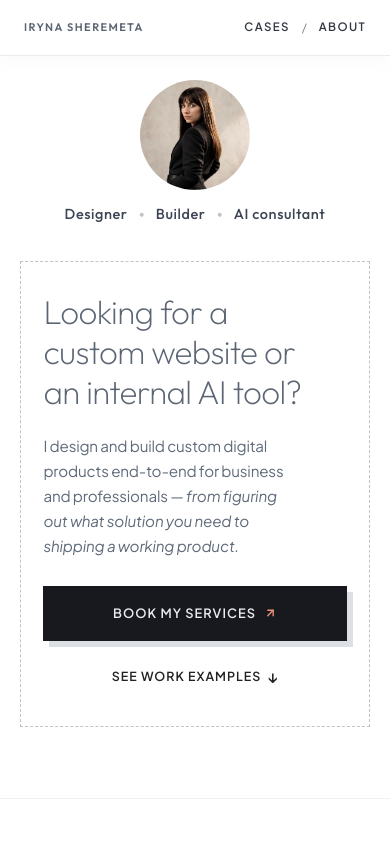
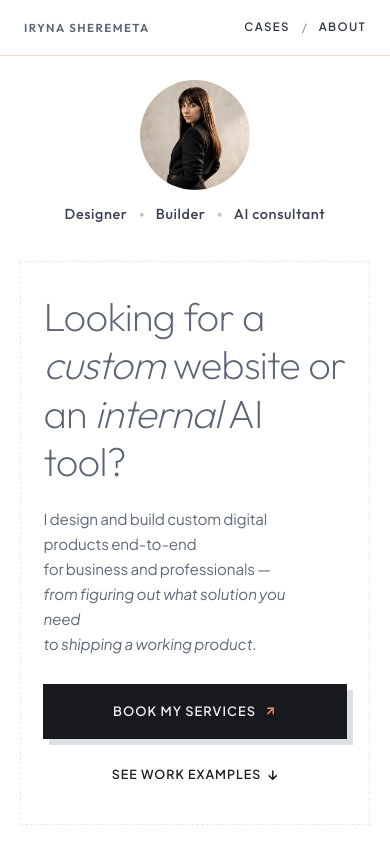
Before and after one commit to Irene2828/porfoliojuly, a Next.js app: page / in a window 390 px wide. Shown: the top 844 px of the page. Built offline with nearby package versions, Linux system fonts and the light colour scheme; no server answers; the database is empty.

Commit message:
Refine hero and header typography, geometric accents, and strokes

```diff
--- a/src/app/components/Header.css
+++ b/src/app/components/Header.css
@@ -19,8 +19,8 @@
   align-items: center;
   height: 3.5rem;
   box-sizing: border-box;
-  border-bottom: 1px solid rgba(0, 0, 0, 0.06);
-  box-shadow: 0 4px 24px rgba(0, 0, 0, 0.03), inset 0 -1px 0 rgba(255, 255, 255, 0.4);
+  border-bottom: 1px solid rgba(236, 145, 119, 0.35);
+  box-shadow: none !important;
   z-index: 1000;
   pointer-events: auto;
   opacity: 0;
@@ -350,7 +350,7 @@
     background-color: rgba(255, 255, 255, 0.85) !important;
     backdrop-filter: saturate(180%) blur(20px) !important;
     -webkit-backdrop-filter: saturate(180%) blur(20px) !important;
-    border-bottom: 1px solid rgba(0, 0, 0, 0.08) !important;
+    border-bottom: 1px solid rgba(236, 145, 119, 0.35) !important;
     opacity: 0;
     transform: translateY(-100%);
     animation: headerSlideDown 0.65s cubic-bezier(0.22, 1, 0.36, 1) 0.1s forwards !important;
@@ -383,7 +383,7 @@
 
   .mobile-brand-name {
     font-family: var(--font-heading), Outfit, sans-serif;
-    font-size: 12px;
+    font-size: 12.6px;
     font-weight: 600;
     color: var(--color-heading-silver) !important;
     letter-spacing: 0.13em;
@@ -431,10 +431,10 @@
     gap: 0.05rem !important;
   }
   .mobile-brand-name {
-    font-size: 11px !important;
+    font-size: 11.55px !important;
   }
   .mobile-brand-title {
-    font-size: 0.64rem !important;
+    font-size: 0.672rem !important;
   }
 }
 
--- a/src/app/components/Header.tsx
+++ b/src/app/components/Header.tsx
@@ -12,8 +12,8 @@ export default function Header() {
         {/* Left side (Desktop): Name and Title */}
         <div className="header-spacer-desktop">
           <a href="/" aria-label="Home" style={{ textDecoration: 'none', display: 'flex', flexDirection: 'row', alignItems: 'baseline', gap: '0.5rem' }}>
-            <span style={{ fontFamily: 'var(--font-heading), Outfit, sans-serif', fontSize: '13px', fontWeight: 600, color: 'var(--color-heading-silver)', letterSpacing: '0.14em', textTransform: 'uppercase', lineHeight: '1.3' }}>IRYNA SHEREMETA</span>
-            <span style={{ fontFamily: 'var(--font-body), "Plus Jakarta Sans", sans-serif', fontSize: '0.7875rem', fontWeight: 500, color: '#5C6672', lineHeight: '1.2', letterSpacing: '0.06em' }}>/ Creative technologist /</span>
+            <span style={{ fontFamily: 'var(--font-heading), Outfit, sans-serif', fontSize: '13.65px', fontWeight: 600, color: 'var(--color-heading-silver)', letterSpacing: '0.14em', textTransform: 'uppercase', lineHeight: '1.3' }}>IRYNA SHEREMETA</span>
+            <span style={{ fontFamily: 'var(--font-body), "Plus Jakarta Sans", sans-serif', fontSize: '0.827rem', fontWeight: 500, color: '#5C6672', lineHeight: '1.2', letterSpacing: '0.06em' }}>/ Creative technologist /</span>
           </a>
         </div>
 
--- a/src/app/components/Hero.css
+++ b/src/app/components/Hero.css
@@ -39,7 +39,7 @@
   right: 0;
   width: 55%;
   background: radial-gradient(ellipse at 60% 40%, rgba(255, 255, 255, 0.85) 0%, rgba(255, 255, 255, 0.35) 55%, rgba(255, 255, 255, 0) 85%), linear-gradient(135deg, #e8ebee 0%, #dcdfe3 45%, #c9ced3 100%);
-  border-left: 1px solid rgba(0, 0, 0, 0.08);
+  border-left: 1px solid rgba(236, 145, 119, 0.35);
   border-right: none;
   box-shadow: none;
   z-index: 1;
@@ -140,7 +140,7 @@
 
 .hero-content {
   flex: 1;
-  max-width: 720px;
+  max-width: 810px;
   position: relative;
   z-index: 5;
   transform: none;
@@ -207,8 +207,8 @@
   max-width: none !important;
   width: calc(100% + 2rem);
   background: #ffffff !important;
-  border: 1px dashed rgba(18, 18, 18, 0.25); /* dashed frame */
-  padding: 3.79rem 5.06rem; /* top and bottom padding increased by 25% */
+  border: 1px dashed rgba(236, 145, 119, 0.24); /* subtle dashed peach frame */
+  padding: 3.79rem clamp(2.5rem, 3.2vw, 3.8rem);
   margin-right: -2rem;
   margin-left: 0;
   transform: none;
@@ -358,7 +358,7 @@
 
 .hero-name-group .hero-text h1 {
   font-family: var(--font-heading) !important;
-  font-size: clamp(40px, 4.9vw, 45.5px) !important;
+  font-size: clamp(40px, 3.8vw, 54.6px) !important;
   line-height: 1.18 !important;
   margin: 0;
   background: none;
@@ -372,6 +372,42 @@
   font-synthesis: style;
   -webkit-text-stroke: 0 !important;
   text-stroke: 0 !important;
+}
+
+.headline-line {
+  display: inline;
+}
+
+@media (min-width: 901px) {
+  .headline-line {
+    display: inline-block;
+    white-space: nowrap;
+  }
+}
+
+.headline-emphasis {
+  font-style: italic;
+  font-family: inherit;
+  font-weight: inherit;
+  display: inline-block;
+  position: relative;
+  cursor: pointer;
+}
+
+.headline-emphasis::after {
+  content: '';
+  position: absolute;
+  left: 0;
+  bottom: 2px;
+  width: 0%;
+  height: 1.5px;
+  background-color: currentColor;
+  transition: width 0.25s cubic-bezier(0.16, 1, 0.3, 1);
+  pointer-events: none;
+}
+
+.headline-emphasis:hover::after {
+  width: 100%;
 }
 
 .br-mobile {
@@ -659,6 +695,7 @@
   margin-top: 15px;
   z-index: 1;
   pointer-events: none;
+  box-shadow: -8px -8px 0px rgba(236, 145, 119, 0.2);
 }
 
 .hero-dot-overlay {
@@ -829,7 +866,7 @@
     margin: 0 !important;
     padding: 1.85rem 1.4rem !important;
     background: #ffffff !important;
-    border: 1px dashed rgba(18, 18, 18, 0.25) !important;
+    border: 1px dashed rgba(236, 145, 119, 0.24) !important;
     box-shadow: none !important;
     transform: none !important;
     align-items: flex-start !important;
@@ -869,7 +906,7 @@
     width: 100% !important;
     max-width: 100% !important;
     font-family: var(--font-heading) !important;
-    font-size: clamp(1.95rem, 7.8vw, 2.45rem) !important;
+    font-size: clamp(2.34rem, 9.36vw, 2.94rem) !important;
     letter-spacing: -0.025em !important;
     text-align: left !important;
     margin: 0 !important;
@@ -1136,7 +1173,7 @@
     padding: 2.25rem 1.15rem 2.25rem 1.15rem !important;
   }
   .hero-name-group .hero-text h1 {
-    font-size: clamp(1.25rem, 6.8vw, 1.65rem) !important;
+    font-size: clamp(1.5rem, 8.16vw, 1.98rem) !important;
   }
 }
 
@@ -1146,7 +1183,7 @@
     padding: 2.25rem 1.15rem 2.25rem 1.15rem !important;
   }
   .hero-name-group .hero-text h1 {
-    font-size: clamp(1.25rem, 6.8vw, 1.65rem) !important;
+    font-size: clamp(1.5rem, 8.16vw, 1.98rem) !important;
   }
 }
 
@@ -1837,7 +1874,7 @@
     justify-content: center !important;
   }
 }
-/* ── Mobile hero: circular avatar instead of large portrait (2026-10-06) ── */ @media (max-width: 900px) { .hero-mobile-intro { display: none !important; } .hero-image-wrapper { order: 0 !important; margin-bottom: 0 !important; background: transparent !important; border: none !important; border-radius: 0 !important; padding: 0 !important; box-shadow: none !important; } .hero-image-container { width: 110px !important; height: 110px !important; max-width: none !important; aspect-ratio: auto !important; border-radius: 50% !important; overflow: hidden !important; margin: 0 !important; padding: 0 !important; } .hero-image { width: 100% !important; height: 100% !important; object-fit: cover !important; object-position: top center !important; } .hero-image-brackets, .hero-image-brackets-left, .hero-image-offset-frame, .hero-decor-square { display: none !important; } }
+/* ── Mobile hero: circular avatar instead of large portrait (2026-10-06) ── */ @media (max-width: 900px) { .hero-mobile-intro { display: none !important; } .hero-image-wrapper { order: 0 !important; margin-bottom: 0 !important; background: transparent !important; border: none !important; border-radius: 0 !important; padding: 0 !important; box-shadow: none !important; } .hero-image-container { width: 110px !important; height: 110px !important; max-width: none !important; aspect-ratio: auto !important; border-radius: 50% !important; overflow: hidden !important; margin: 0 !important; padding: 0 !important; box-shadow: none !important; } .hero-image { width: 100% !important; height: 100% !important; object-fit: cover !important; object-position: top center !important; } .hero-image-brackets, .hero-image-brackets-left, .hero-image-offset-frame, .hero-decor-square { display: none !important; } }
 
 @media (min-width: 1600px) {
   .hero-copy-motion {
--- a/src/app/components/Hero.tsx
+++ b/src/app/components/Hero.tsx
@@ -47,8 +47,8 @@ export default function Hero() {
                 className="hero-text"
               >
                 <h1 className="title-serif hero-statement">
-                  I turn unclear problems<br />
-                  into clear digital solutions
+                  <span className="headline-line">I turn unclear problems</span><br />
+                  <span className="headline-line">into clear digital solutions</span>
                 </h1>
                 <ul className="hero-frame-bullets">
                   <li>&mdash; Workflow tools & internal products</li>
--- a/src/app/index.css
+++ b/src/app/index.css
@@ -358,7 +358,7 @@ h1, h2, h3, h4, h5, h6 {
   .v2-theme .hero-statement,
   .v2-theme .hero-name-group .hero-text h1 {
     font-family: var(--font-heading) !important;
-    font-size: clamp(36px, 4.8vw, 46px) !important;
+    font-size: clamp(40px, 3.8vw, 55.2px) !important;
     font-weight: 200 !important;
     letter-spacing: -0.02em !important;
     color: var(--color-heading-silver) !important;
@@ -371,7 +371,7 @@ h1, h2, h3, h4, h5, h6 {
 @media (min-width: 1600px) {
   .v2-theme .hero-statement,
   .v2-theme .hero-name-group .hero-text h1 {
-    font-size: 50.6px !important; /* 46px * 1.1 */
+    font-size: 60.72px !important; /* 55.2px * 1.1 */
   }
 }
 
@@ -379,7 +379,7 @@ h1, h2, h3, h4, h5, h6 {
   .v2-theme .hero-statement,
   .v2-theme .hero-name-group .hero-text h1 {
     font-family: var(--font-heading) !important;
-    font-size: clamp(32px, 8.5vw, 44px) !important;
+    font-size: clamp(38.4px, 10.2vw, 52.8px) !important;
     font-weight: 200 !important;
     letter-spacing: -0.02em !important;
     line-height: 1.22 !important;
--- a/src/app/v2/components/HeroV2.tsx
+++ b/src/app/v2/components/HeroV2.tsx
@@ -6,43 +6,33 @@ import heroImage from '@/app/assets/test.webp';
 export default function HeroV2() {
   return (
     <section className="section hero-section" id="home">
-      {/* Background Split with Testimonial-Style Architecture Geometry */}
+      {/* Background Split */}
       <div className="hero-bg-split">
-        {/* Geometric Abstract Decor Layer (matching Testimonials Grey BG) */}
-        <div
-          className="hide-on-mobile"
-          style={{
-            position: 'absolute',
-            inset: 0,
-            pointerEvents: 'none',
-            zIndex: 1,
-            opacity: 0.85
-          }}
-        >
-          {/* Top-Right Shapes */}
-          <div style={{ position: 'absolute', width: '220px', height: '130px', border: '1.5px solid rgba(236, 145, 119, 0.65)', top: '8%', right: '8%' }} />
-          <div style={{ position: 'absolute', width: '75px', height: '75px', border: '1.5px dashed rgba(236, 145, 119, 0.75)', borderRadius: '50%', top: '22%', right: '18%' }} />
-
-          {/* Center-Left Shapes */}
-          <div style={{ position: 'absolute', width: '160px', height: '100px', border: '1.5px solid rgba(236, 145, 119, 0.65)', top: '42%', left: '23%' }} />
-          <div style={{ position: 'absolute', width: '45px', height: '45px', border: '1.5px dashed rgba(236, 145, 119, 0.75)', top: '55%', left: '30%' }} />
+        {/* Off-white concentric circled graphics matching Services grey bg style */}
+        <div style={{ position: 'absolute', inset: 0, overflow: 'hidden', pointerEvents: 'none', zIndex: 1 }}>
+          <div style={{ position: 'absolute', width: '420px', height: '420px', borderRadius: '50%', border: '1.5px solid rgba(255, 255, 255, 0.55)', top: '10%', right: '5%' }} />
+          <div style={{ position: 'absolute', width: '310px', height: '310px', borderRadius: '50%', border: '1.5px dashed rgba(255, 255, 255, 0.65)', top: '17%', right: '9%' }} />
+          <div style={{ position: 'absolute', width: '200px', height: '200px', borderRadius: '50%', border: '1.5px solid rgba(255, 255, 255, 0.45)', top: '24%', right: '13%' }} />
         </div>
       </div>
 
       <div className="container hero-container" style={{ position: 'relative' }}>
         {/* Left side (now visually Left): Content, Headline frame, and CTAs */}
         <div className="hero-content">
-          <div className="hero-copy-motion">
+          <div className="hero-copy-motion" style={{ position: 'relative' }}>
             <div className="hero-name-group" style={{ position: 'relative' }}>
               <div
                 className="hero-text"
                 style={{ transform: 'translateY(-0.4rem)' }}
               >
                 <h1 className="hero-statement hero-statement-anim">
-                  Looking for a <span className="br-mobile"><br /></span>custom website <span className="br-desktop"><br /></span>or <span className="br-mobile"><br /></span>an internal AI tool?
+                  <span className="headline-line">Looking for a <span className="br-mobile"><br /></span><span className="headline-emphasis">custom</span> website</span> <span className="br-desktop"><br /></span>
+                  <span className="headline-line">or <span className="br-mobile"><br /></span>an <span className="headline-emphasis">internal</span> AI tool?</span>
                 </h1>
                 <p className="hero-frame-paragraph hero-paragraph-anim" style={{ marginTop: '1.7rem', fontSize: '1.10rem', lineHeight: '1.75', color: '#333842', maxWidth: '100%', fontWeight: 400 }}>
-                  I design and build custom digital products end-to-end for business <span className="br-desktop"><br /></span>and professionals &mdash; <span style={{ fontStyle: 'italic' }}>from figuring out what solution you need to <span className="br-desktop"><br /></span>shipping a working product.</span>
+                  I design and build custom digital products end-to-end <span className="br-desktop"><br /></span>
+                  for business and professionals &mdash; <span style={{ fontStyle: 'italic' }}>from figuring out what solution you need <span className="br-desktop"><br /></span>
+                  to shipping a working product.</span>
                 </p>
               </div>
               <div
--- a/src/app/v2/components/ServicesV2.tsx
+++ b/src/app/v2/components/ServicesV2.tsx
@@ -149,9 +149,9 @@ export default function ServicesV2() {
         <div style={{
           width: '60px',
           height: '1px',
-          backgroundColor: '#18191e',
+          backgroundColor: 'var(--accent, #EC9177)',
           margin: '0 auto 2.5rem auto',
-          opacity: 0.6
+          opacity: 0.9
         }} />
 
         <h2 style={{
```
